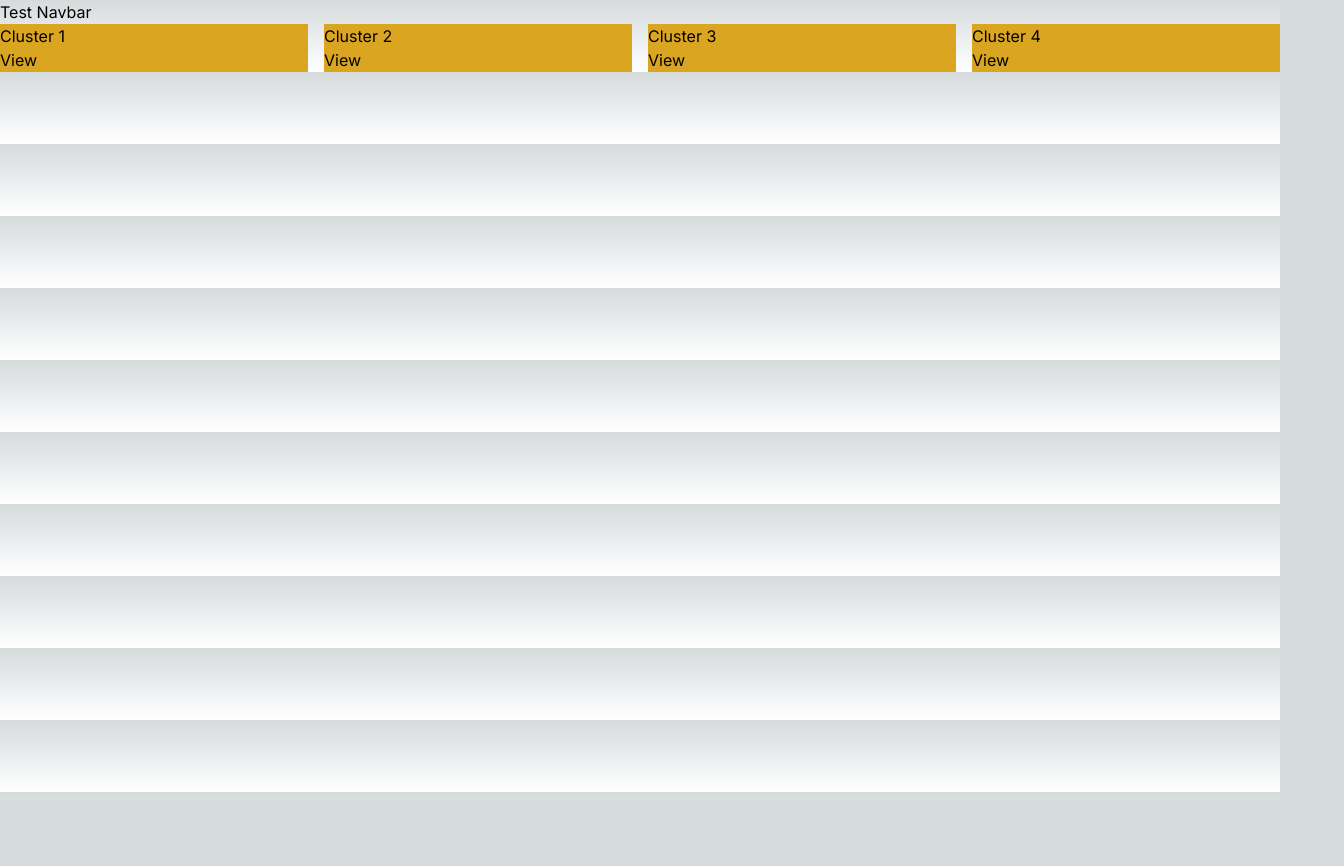
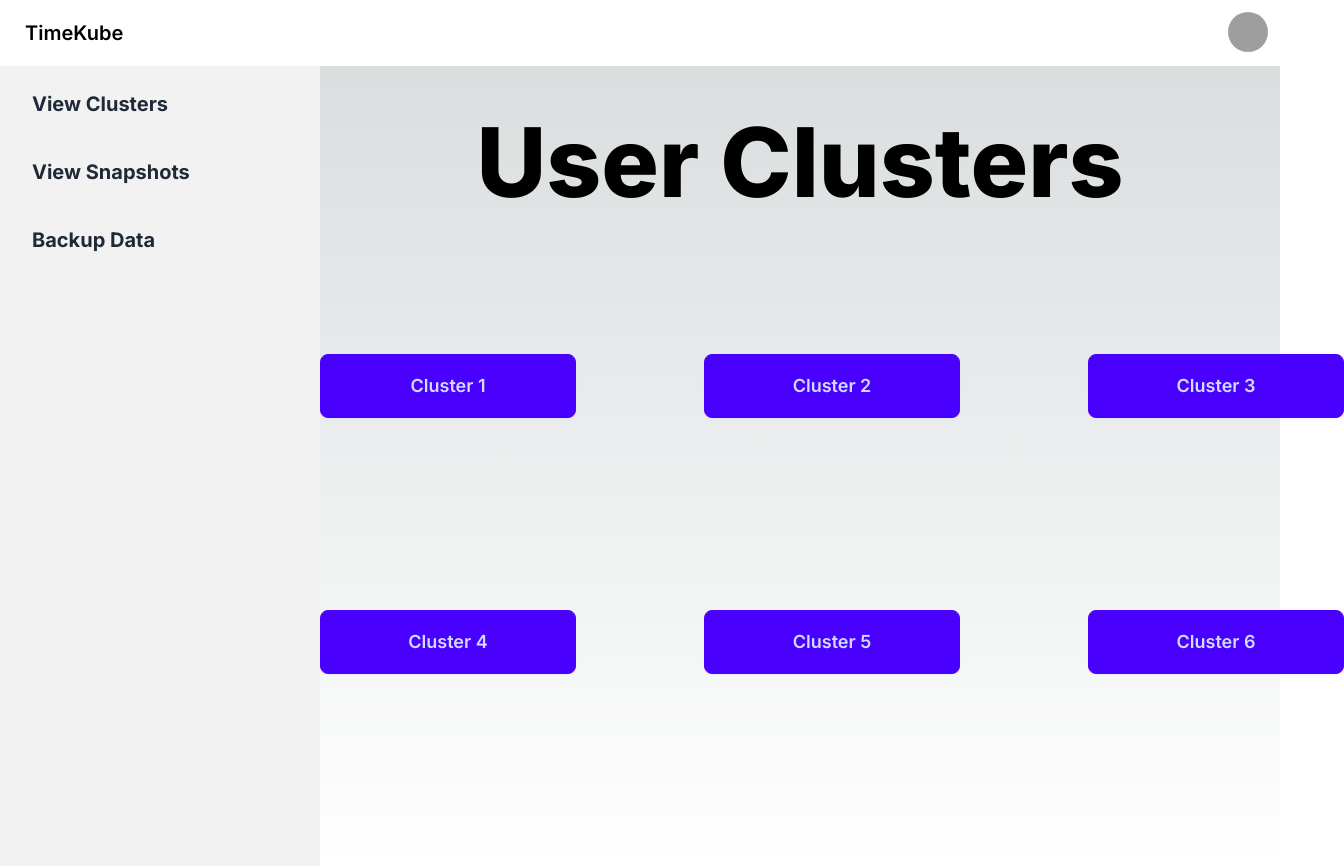
Before and after one commit to oslabs-beta/TimeKube, a Next.js app: page /active_clusters in a window 1280 px wide. Shown: the whole page, 1344 px wide, since content can reach past the window. Before the commit the page ends 800 px from the top, so only its background shows below. Built offline with nearby package versions, Linux system fonts and the light colour scheme; grey boxes are pictures that could not be loaded.

Commit message:
styling added

```diff
--- a/package.json
+++ b/package.json
@@ -10,8 +10,8 @@
   },
   "dependencies": {
     "@kubernetes/client-node": "^0.20.0",
+    "@planetscale/database": "^1.11.0",
     "@tanstack/react-query": "^5.8.4",
-    "@planetscale/database": "^1.11.0",
     "aws": "^0.0.3-2",
     "aws-sdk": "^2.1499.0",
     "dotenv": "^16.3.1",
@@ -29,6 +29,7 @@
     "@types/react-dom": "^18",
     "@types/react-query": "^1.2.9",
     "autoprefixer": "^10.0.1",
+    "daisyui": "^4.4.19",
     "drizzle-kit": "^0.20.6",
     "eslint": "^8",
     "eslint-config-next": "14.0.3",
@@ -37,7 +38,7 @@
     "tailwindcss": "^3.3.0",
     "typescript": "^5"
   },
-    "browser": {
+  "browser": {
     "child_process": false
   }
 }
--- a/src/app/active_clusters/cluster.tsx
+++ b/src/app/active_clusters/cluster.tsx
@@ -1,7 +1,6 @@
 "use client"
 
 import Link from 'next/link';
-import "../../app/style.css";
 import { MouseEventHandler } from "react";
 
 type ClusterProp = {
@@ -15,12 +14,9 @@ export default function Cluster(props: ClusterProp) {
     }
     return (
         <div className="activeCluster">
-            <div className="clusterInfo">
-                {props.text}
-            </div>
             <div>
-                <button onClick={handleViewBtnCLicked}>
-                    <Link href={`../cluster_details/?id=${props.id}`}>View</Link>
+                <button className="btn btn-primary btn-lg btn-wide" onClick={handleViewBtnCLicked}>
+                    <Link href={`../cluster_details/?id=${props.id}`}>{props.text}</Link>
                 </button>
             </div>
         </div>
--- a/src/app/active_clusters/page.tsx
+++ b/src/app/active_clusters/page.tsx
@@ -5,12 +5,17 @@ import Cluster from './cluster';
 
 const Page: NextPage = () => {
     return (
-      <div className="grid grid-cols-4 gap-4">
+    <div>
+      <div className="drawer-content flex flex-col items-center justify-top text-8xl -mt-36 text-black font-extrabold">User Clusters</div>
+      <div className="grid grid-cols-3 gap-48 mt-36">
         <Cluster id='1' text='Cluster 1'/>
         <Cluster id='2' text='Cluster 2'/>
         <Cluster id='3' text='Cluster 3'/>
         <Cluster id='4' text='Cluster 4'/>
+        <Cluster id='5' text='Cluster 5'/>
+        <Cluster id='6' text='Cluster 6'/>
       </div>
+    </div>
     );
   };
 
--- a/src/app/backup/BackupContainer.tsx
+++ b/src/app/backup/BackupContainer.tsx
@@ -4,7 +4,7 @@ import BackupButton from "./BackupButton";
 export default async function Backup() {
   const lsResult = ls();
   return (
-    <div className="max-w-sm rounded overflow-hidden shadow-lg">
+    <div className="max-w-lg rounded overflow-hidden shadow-lg text-xl bg-gray-600">
       <div className="px-6 pt-4 pb-2">
         Project root is at: {process.cwd()}
         < BackupButton text="Back Up Now!" />
--- a/src/app/backup/page.tsx
+++ b/src/app/backup/page.tsx
@@ -3,8 +3,8 @@ import BackupContainer from "./BackupContainer";
 export default function BackupPage() {
   return (
     <div>
-      <h1 className="font-bold text-xl mb-2">Backup</h1>
-      <p>Welcome to the backup page!</p>
+      <div className="drawer-content flex flex-col items-center justify-top text-8xl -mt-36 text-black font-extrabold">Backup</div>
+      <p className="mt-36 mb-36 text-2xl flex flex-col items-center">Welcome to the backup page!</p>
       < BackupContainer />
     </div>
   );
--- a/src/app/globals.css
+++ b/src/app/globals.css
@@ -11,8 +11,8 @@
 @media (prefers-color-scheme: dark) {
   :root {
     --foreground-rgb: 255, 255, 255;
-    --background-start-rgb: 0, 0, 0;
-    --background-end-rgb: 0, 0, 0;
+    --background-start-rgb: 200, 200, 200;
+    --background-end-rgb: 100, 100, 100;
   }
 }
 
--- a/src/app/layout.tsx
+++ b/src/app/layout.tsx
@@ -1,6 +1,8 @@
 import type { Metadata } from "next";
 import { Inter } from "next/font/google";
 import "./globals.css";
+import Sidebar from "./sidebar";
+import Navbar from "./navbar";
 
 const inter = Inter({ subsets: ["latin"] });
 
@@ -17,8 +19,8 @@ export default function RootLayout({
   return (
     <html lang="en">
       <body className={inter.className}>
-        <nav> Test Navbar</nav>
-        {children}
+        <Navbar/>
+        <Sidebar content={children}/>
       </body>
     </html>
   );
--- /dev/null
+++ b/src/app/navbar.tsx
@@ -0,0 +1,23 @@
+export default function Navbar() {
+    return (
+    <div className="navbar bg-base-100">
+      <div className="flex-1">
+        <a className="btn btn-ghost text-xl">TimeKube</a>
+      </div>
+      <div className="flex-none">
+        <div className="dropdown dropdown-end">
+          <div tabIndex={0} role="button" className="btn btn-ghost btn-circle avatar">
+            <div className="w-10 rounded-full">
+              <img alt="Tailwind CSS Navbar component" src="https://t4.ftcdn.net/jpg/00/64/67/63/360_F_64676383_LdbmhiNM6Ypzb3FM4PPuFP9rHe7ri8Ju.jpg" />
+            </div>
+          </div>
+          <ul tabIndex={0} className="menu menu-sm dropdown-content mt-3 z-[1] p-2 shadow bg-base-100 rounded-box w-52">
+            <li><a>Profile</a></li>
+            <li><a>Settings</a></li>
+            <li><a>Logout</a></li>
+          </ul>
+        </div>
+      </div>
+    </div>
+    )
+}
--- /dev/null
+++ b/src/app/sidebar.tsx
@@ -0,0 +1,29 @@
+"use client";
+import { useRouter } from 'next/navigation';
+
+export default function Sidebar({ content }: { content: React.ReactNode }) {
+    const router = useRouter();
+
+    const handleRedirect = (destination: string) => {
+        router.push(destination);
+      };
+    return (
+    <div className="drawer lg:drawer-open">
+      <input id="my-drawer-2" type="checkbox" className="drawer-toggle" />
+      <div className="drawer-content flex flex-col items-center justify-center">
+        {content}
+        <label htmlFor="my-drawer-2" className="btn btn-primary drawer-button lg:hidden">Open drawer</label>
+
+      </div>
+      <div className="drawer-side">
+        <label htmlFor="my-drawer-2" aria-label="close sidebar" className="drawer-overlay"></label>
+        <ul className="menu p-4 w-80 min-h-full bg-base-200 text-base-content space-y-6 text-xl font-bold">
+          {/* Sidebar content here */}
+          <li><a onClick={() => handleRedirect('/active_clusters')}>View Clusters</a></li>
+          <li><a onClick={() => handleRedirect('/')}>View Snapshots</a></li>
+          <li><a onClick={() => handleRedirect('/backup')}>Backup Data</a></li>
+        </ul>
+      </div>
+    </div>
+    )
+}
--- a/src/app/style.css
+++ /dev/null
@@ -1,3 +0,0 @@
-.activeCluster {
-    background: goldenrod;
-}
--- a/tailwind.config.ts
+++ b/tailwind.config.ts
@@ -15,6 +15,6 @@ const config: Config = {
       },
     },
   },
-  plugins: [],
+  plugins: [require("daisyui")],
 }
 export default config
```
Also changed, not shown: 1 other file (tests, documents, lock files or other folders).
